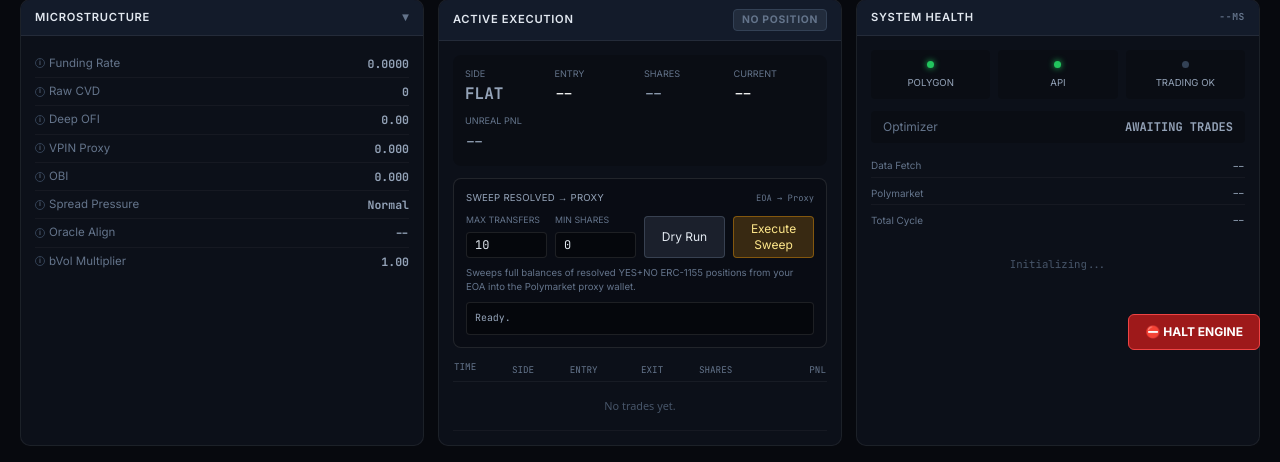
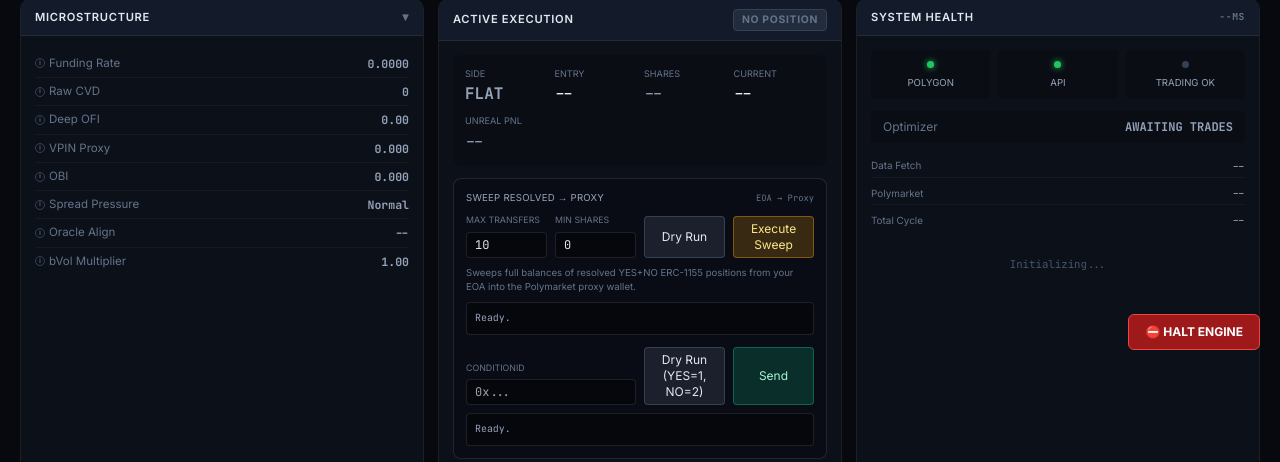
Before and after one commit to tlawal/btc-15m-quant, a FastAPI app: page / in a window 1280 px wide. Shown: the part 430-892 px from the top of the page. Run offline with FastAPI, Linux system fonts and the light colour scheme; data that the repository does not hold is empty; some libraries are stand-ins or nearby versions.

Commit message:
dash dust

```diff
--- a/heartbeat.json
+++ b/heartbeat.json
@@ -1,5 +1,5 @@
 {
-  "ts": 1773435480,
+  "ts": 1773436800,
   "status": "HEALTHY",
   "balance": 0.0,
   "wallet_usdc": null,
@@ -7,74 +7,77 @@
   "pm_available_usdc": 0.0,
   "pm_allowance_usdc": 1.157920892373162e+71,
   "position": "FLAT",
-  "runtime_ms": 2036,
+  "runtime_ms": 1842,
   "latencies": {
-    "data_fetch_all": 566.7,
-    "fetch_polymarket": 469.7,
-    "total_cycle": 2036
+    "data_fetch_all": 578.4,
+    "fetch_polymarket": 386.0,
+    "total_cycle": 1842
   },
   "trades_15m": 0,
-  "last_market_slug": "btc-updown-15m-1773434700",
-  "last_condition_id": "0xff5f231e6dc9936281c0cd0d02647bd76f719183690715a4e6a076292c2b3f11",
+  "last_market_slug": "btc-updown-15m-1773436500",
+  "last_condition_id": "0x9bcc5c7b98b4c46204d4d217b061bf8c88bb0c97d02a6d69887260ebf16027e5",
   "unclaimed_usdc": 0.0,
   "api_trade_history": [],
   "signal": {
-    "atr14": 132.3938921858726,
-    "expected_move": 83.73324952042518,
-    "z_score": 1.2581620873833117,
-    "posterior_fair_up": 0.8958333597650898,
-    "posterior_final_up": 0.9325463811774155,
-    "sigma_b": 0.2811216144953604,
-    "bvol_multiplier": 1.1311216144953604,
-    "signed_score": 12.530244714723358,
+    "atr14": 114.76774439847922,
+    "expected_move": 162.30610065129815,
+    "z_score": -0.03259273667952443,
+    "posterior_fair_up": 0.48699962518877976,
+    "posterior_final_up": 0.47850709751870885,
+    "sigma_b": 0.12090933273679913,
+    "bvol_multiplier": 0.9709093327367991,
+    "signed_score": 3.477965489090065,
     "ema_score": 2.0,
-    "vwap_score": 1.0,
+    "vwap_score": -1.0,
     "rsi_score": 0.0,
-    "atr_score": 1.0,
+    "atr_score": 0.0,
     "macd_score": 1.0,
-    "stoch_score": 1.5,
+    "stoch_score": 0.0,
     "mfi_score": 0.0,
-    "obv_score": 0.5,
+    "obv_score": 2.5,
     "cvd_score": -1.031833391680986,
     "ofi_score": 1.0,
     "imbalance_score": 0.0,
     "flow_accel_score": 1.0,
     "liq_vacuum_score": 0.0,
-    "bb_position_score": 1.0,
+    "bb_position_score": 0.0,
     "cross_exch_score": -0.3,
     "accum_ofi_score": 0.0,
-    "misprice_score": 1.5,
-    "mtf_momentum_score": 1.0,
-    "adx_stoch_boost": 0.0,
+    "misprice_score": 0.0,
+    "mtf_momentum_score": 0.0,
+    "adx_stoch_boost": -1.0,
     "spread_pressure_score": 0.0,
     "oracle_lag_score": 0.0,
     "funding_rate_score": 0.0,
-    "funding_rate": 1.61e-06,
+    "funding_rate": -2.47e-06,
     "vpin_proxy": 0.0,
     "deep_imbalance": 0.5,
     "deep_ofi": 0.0,
-    "cvd": -44.878999999999266,
-    "obi": 0.16428890876926452,
-    "yes_mid": 0.825,
-    "no_mid": 0.16999999999999998,
+    "cvd": -8.56699999999999,
+    "obi": 0.014920358339932212,
+    "yes_mid": 0.485,
+    "no_mid": 0.515,
     "regime": "normal",
-    "direction": "UP",
-    "edge_up": 0.09937572348141233,
-    "edge_down": -0.11365262052610588,
-    "target_edge": 0.09937572348141233,
-    "target_side": "YES",
+    "direction": "DOWN",
+    "edge_up": -0.01637367487598196,
+    "edge_down": -0.0035134293825292984,
+    "target_edge": -0.0035134293825292984,
+    "target_side": "NO",
     "required_edge": 0.035,
     "min_score": 2.5,
-    "skip_gates": [],
-    "strike_price": 71333.78,
-    "distance": 105.35000000000582,
+    "skip_gates": [
+      "edge_insufficient=-0.0035_req=0.035",
+      "early_window_rem=10.0min"
+    ],
+    "strike_price": 71419.47,
+    "distance": -5.290000000008149,
     "raw_deep_ofi": 0.0,
-    "raw_cvd": -44.878999999999266,
+    "raw_cvd": -8.56699999999999,
     "raw_vpin": 0.0,
     "raw_deep_imbalance": 0.5,
-    "raw_obi": 0.16428890876926452,
-    "monster_signal": true,
-    "posterior_final_down": 0.0674536188225845
+    "raw_obi": 0.014920358339932212,
+    "monster_signal": false,
+    "posterior_final_down": 0.5214929024812911
   },
   "performance": {
     "total_trades": 0,
--- a/templates/index.html
+++ b/templates/index.html
@@ -851,6 +851,18 @@
                         Sweeps full balances of resolved YES+NO ERC-1155 positions from your EOA into the Polymarket proxy wallet.
                     </div>
                     <pre id="sweep-out" class="mt-2 text-[0.62rem] mono bg-black/40 border border-white/10 rounded p-2 overflow-auto" style="max-height:180px">Ready.</pre>
+
+                    <div class="mt-3 grid grid-cols-1 md:grid-cols-4 gap-2 items-end">
+                        <div class="md:col-span-2">
+                            <div class="text-[0.55rem] text-slate-500 uppercase mb-1">ConditionId</div>
+                            <input id="cond-id" type="text" placeholder="0x..." class="w-full rounded bg-black/40 border border-white/10 px-2 py-1 text-xs mono text-slate-200" />
+                        </div>
+                        <div class="grid grid-cols-2 gap-2 md:col-span-2">
+                            <button id="btn-cond-dry" class="rounded bg-slate-500/20 border border-slate-500/40 text-slate-200 text-xs px-2 py-1 hover:bg-slate-500/30">Dry Run (YES=1, NO=2)</button>
+                            <button id="btn-cond-send" class="rounded bg-emerald-500/20 border border-emerald-500/40 text-emerald-200 text-xs px-2 py-1 hover:bg-emerald-500/30">Send</button>
+                        </div>
+                    </div>
+                    <pre id="cond-out" class="mt-2 text-[0.62rem] mono bg-black/40 border border-white/10 rounded p-2 overflow-auto" style="max-height:180px">Ready.</pre>
                 </div>
 
                 <!-- Halt Banner + Resume Button -->
@@ -1657,6 +1669,76 @@ async function sweepExecute() {
     if (out) out.textContent = data ? JSON.stringify(data, null, 2) : 'Error.';
 }
 
+let _condSelectedIndexSet = null;
+
+function _condSideLabel(indexSet) {
+    return (indexSet === 1) ? 'YES' : ((indexSet === 2) ? 'NO' : String(indexSet));
+}
+
+function _getCondId() {
+    const v = String(($('cond-id')?.value)||'').trim();
+    return v;
+}
+
+async function condDryRun() {
+    const out = $('cond-out');
+    _condSelectedIndexSet = null;
+    const conditionId = _getCondId();
+    if (!conditionId) { alert('Paste a conditionId'); return; }
+    if (out) out.textContent = 'Loading (dry run index_set=1 and 2)...';
+
+    const r1 = await postAdminJson('/api/transfer-conditional-token', {
+        dry_run: true,
+        condition_id: conditionId,
+        index_set: 1,
+    });
+    const r2 = await postAdminJson('/api/transfer-conditional-token', {
+        dry_run: true,
+        condition_id: conditionId,
+        index_set: 2,
+    });
+
+    const b1 = r1 ? (parseInt(r1.raw_balance || 0, 10) || 0) : 0;
+    const b2 = r2 ? (parseInt(r2.raw_balance || 0, 10) || 0) : 0;
+
+    if (b1 > 0 && b2 > 0) {
+        _condSelectedIndexSet = 2;
+    } else if (b2 > 0) {
+        _condSelectedIndexSet = 2;
+    } else if (b1 > 0) {
+        _condSelectedIndexSet = 1;
+    } else {
+        _condSelectedIndexSet = null;
+    }
+
+    const payload = {
+        selected_index_set: _condSelectedIndexSet,
+        selected_side: (_condSelectedIndexSet === 1 || _condSelectedIndexSet === 2) ? _condSideLabel(_condSelectedIndexSet) : null,
+        index_set_1: r1,
+        index_set_2: r2,
+    };
+    if (out) out.textContent = JSON.stringify(payload, null, 2);
+}
+
+async function condSend() {
+    const out = $('cond-out');
+    const conditionId = _getCondId();
+    if (!conditionId) { alert('Paste a conditionId'); return; }
+    if (_condSelectedIndexSet !== 1 && _condSelectedIndexSet !== 2) {
+        alert('Run Dry Run first (must determine which index_set has balance).');
+        return;
+    }
+    const ok = confirm('Broadcast on-chain transfer for ' + _condSideLabel(_condSelectedIndexSet) + ' (index_set=' + _condSelectedIndexSet + ') to proxy. Continue?');
+    if (!ok) return;
+    if (out) out.textContent = 'Broadcasting transfer...';
+    const res = await postAdminJson('/api/transfer-conditional-token', {
+        dry_run: false,
+        condition_id: conditionId,
+        index_set: _condSelectedIndexSet,
+    });
+    if (out) out.textContent = res ? JSON.stringify(res, null, 2) : 'Error.';
+}
+
 async function manualExitPlace() {
     const px = parseFloat(($('exit-price')?.value)||'');
     if (!isFinite(px) || px <= 0) { alert('Enter a valid exit price (0.01–0.99)'); return; }
@@ -1690,6 +1772,8 @@ try {
     $('btn-exit-now')?.addEventListener('click', manualExitNow);
     $('btn-sweep-dry')?.addEventListener('click', sweepDryRun);
     $('btn-sweep-exec')?.addEventListener('click', sweepExecute);
+    $('btn-cond-dry')?.addEventListener('click', condDryRun);
+    $('btn-cond-send')?.addEventListener('click', condSend);
 } catch(e) {}
 
 async function resumeTrading() {
```
